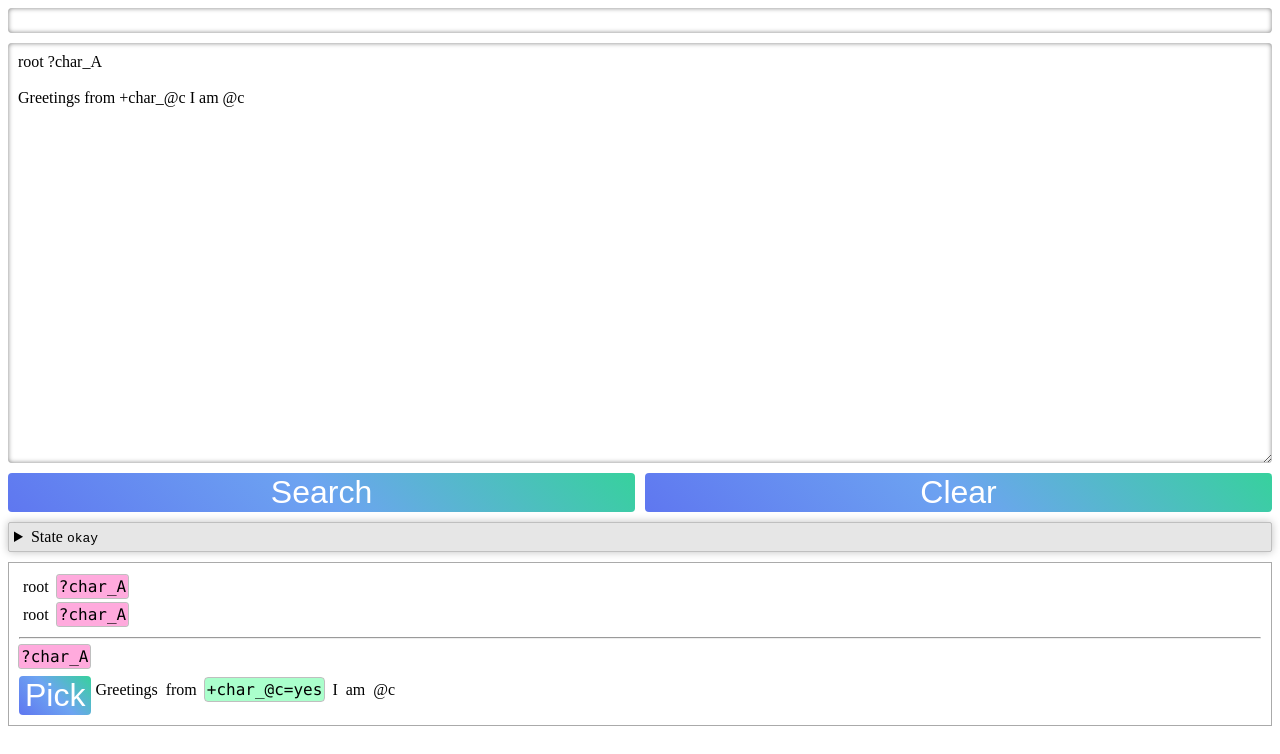
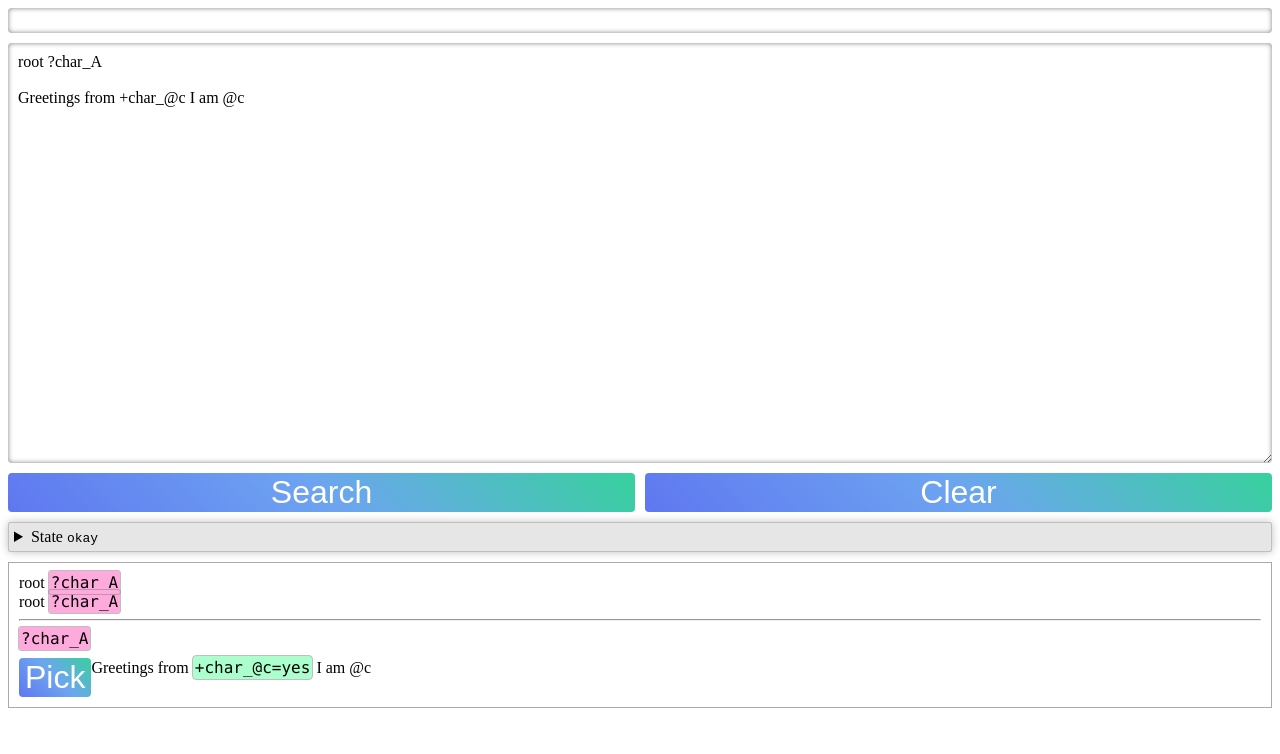
Before and after one commit to Nathan-Fenner/solve-story, a React (Vite) app: page / in a window 1280 px wide. Shown: the top 754 px of the page. Built offline with nearby package versions, Linux system fonts and the light colour scheme.

Commit message:
fix wrapping

```diff
--- a/src/App.css
+++ b/src/App.css
@@ -36,15 +36,11 @@
 }
 
 .story {
-  flex-wrap: wrap;
-  gap: 5px;
   white-space: pre-wrap;
+  word-wrap: break-word;
 }
 
-.story>* {
-  margin: 4px;
-  line-height: 28px;
-}
+
 
 .story-def {
   font-family: inherit;
--- a/src/App.tsx
+++ b/src/App.tsx
@@ -434,31 +434,45 @@ function collectState(
 function PresentWord({ word }: { word: Word }) {
   if (word.kind === "set") {
     return (
+      <>
         <span className="set">
           {word.provide ? "+" : ""}
           {word.key}={word.value}
-      </span>
+        </span>{" "}
+      </>
     );
   } else if (word.kind === "ask") {
-    return <span className="ask">?{word.key}</span>;
+    return (
+      <>
+        <span className="ask">?{word.key}</span>{" "}
+      </>
+    );
   } else if (word.kind === "say") {
     if (word.text === "br") {
       return <br />;
     }
-    return <span>{word.text}</span>;
+    return <span>{word.text} </span>;
   } else if (word.kind === "get") {
-    return <span className="get">[{word.key}]</span>;
+    return (
+      <>
+        <span className="get">[{word.key}]</span>{" "}
+      </>
+    );
   } else if (word.kind === "search") {
     return (
+      <>
         <span className="search">
           &{word.key}:{word.value}
-      </span>
+        </span>{" "}
+      </>
     );
   } else if (word.kind === "forbid") {
     return (
+      <>
         <span className="search">
           !{word.key}:{word.value}
-      </span>
+        </span>{" "}
+      </>
     );
   }
   throw new Error("unknown word type");
```
Lines whose indentation alone changed are shown as unchanged.
